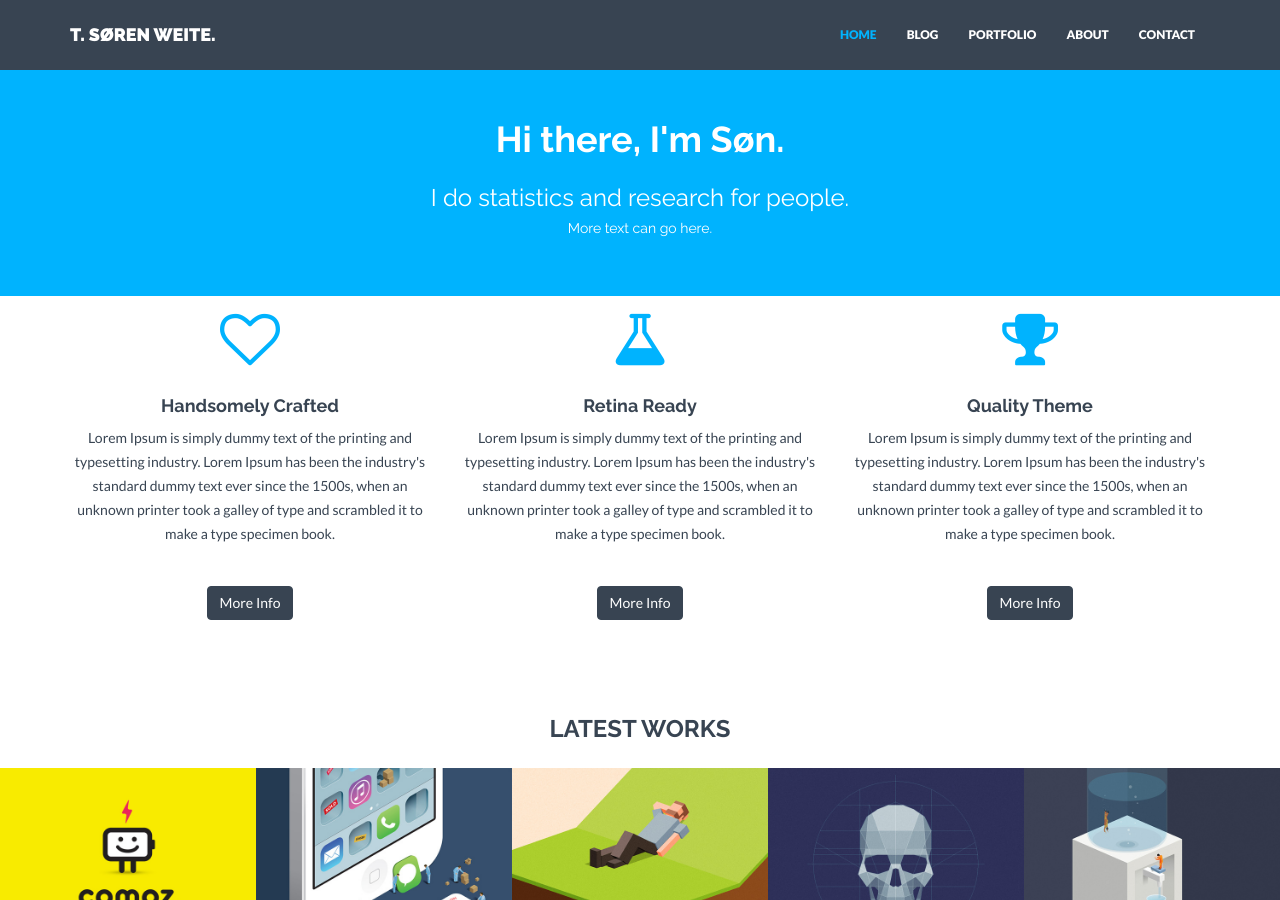
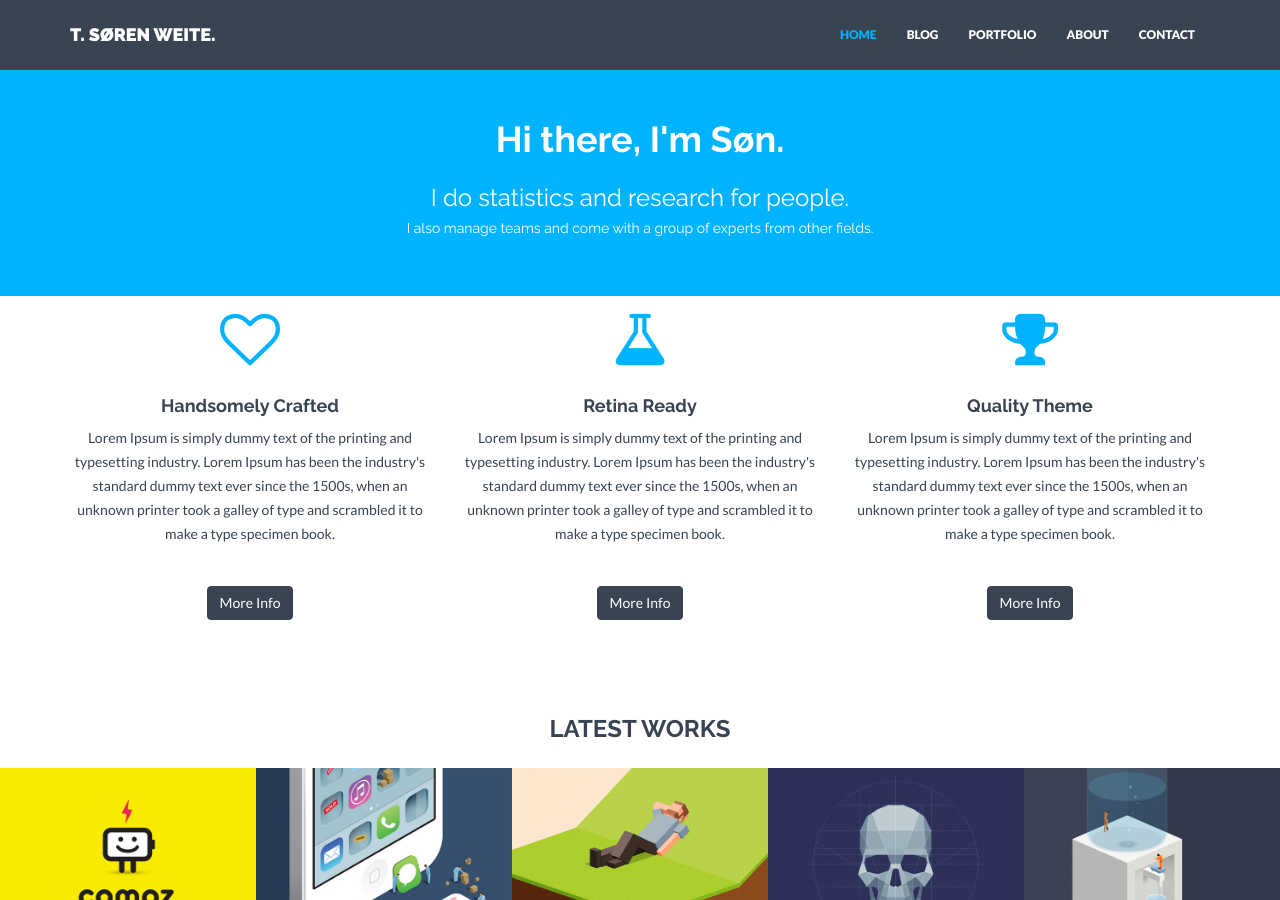
Before and after one commit to sorenweite/sorenweite.github.io, a Jekyll site: the page built from index.html, in a window 1280 px wide and 900 px high. Built offline with Jekyll 4.4.1, drawn with Linux system fonts in a browser that asks for light colours; nearby versions of some CDN libraries.

Commit message:
header
subtext update

```diff
--- a/_includes/header.html
+++ b/_includes/header.html
@@ -5,7 +5,7 @@
                 <h3></h3>
                 <h1>Hi there, I'm Søn.</h1>
                 <h3>I do statistics and research for people.</h3>
-                <h5>More text can go here.</h5>
+                <h5>I also manage teams and come with a group of experts from other fields.</h5>
             </div>
             <!--<div class="col-lg-8 col-lg-offset-2 himg">
                 <img src="{{ "/assets/img/browser.png" | prepend: site.baseurl }}" class="img-responsive">
```
